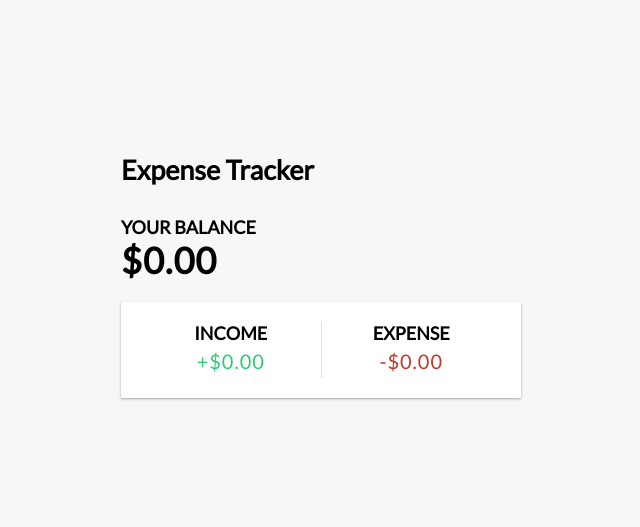
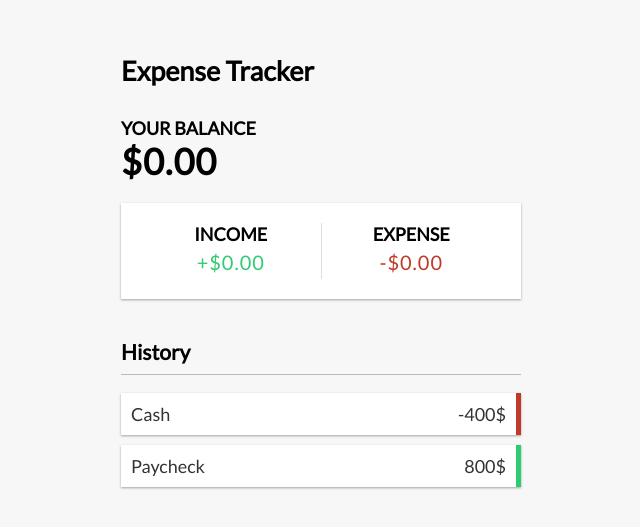
Before and after one commit to KenanRamazanov/ExpenseTracker-Vue.js, a Vue app: page / in a window 1280 px wide. Shown: the part 121-648 px from the top of the page, without its empty margins (319-959 px from the left). Built offline with nearby package versions, Linux system fonts and the light colour scheme.

Commit message:
Creating History

```diff
--- a/src/App.vue
+++ b/src/App.vue
@@ -3,6 +3,7 @@
   <div class="container">
   <Balance/>
   <IncomeExpense/>
+  <TransactionList/>
   </div>
 </template>
 
@@ -10,11 +11,13 @@
 import Header from "./components/Header.vue";
 import Balance from "./components/Balance.vue";
 import IncomeExpense from "./components/IncomeExpenses.vue";
+import TransactionList from "./components/TransactionList.vue";
 export default  {
     components : {
         Header,
         Balance,
-        IncomeExpense
+        IncomeExpense,
+        TransactionList
     }
 }
 </script>
--- a/src/components/TransactionList.vue
+++ b/src/components/TransactionList.vue
@@ -0,0 +1,13 @@
+<template>
+    <h3>History</h3>
+    <ul id="list" class="list">
+       <li class="minus">
+        Cash <span>-400$</span> <button
+       class="delete-btn" >x</button>
+       </li>
+       <li class="plus">
+        Paycheck <span>800$</span> <button
+       class="delete-btn" >x</button>
+       </li>
+    </ul>
+</template>
```
